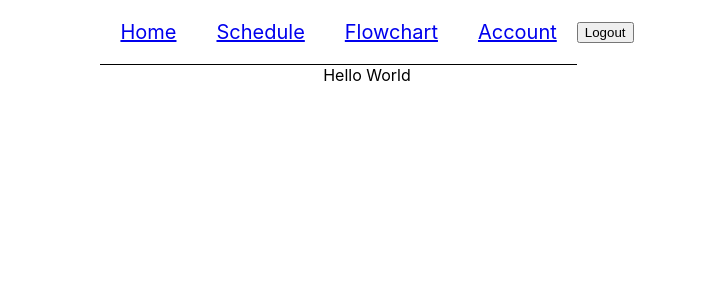
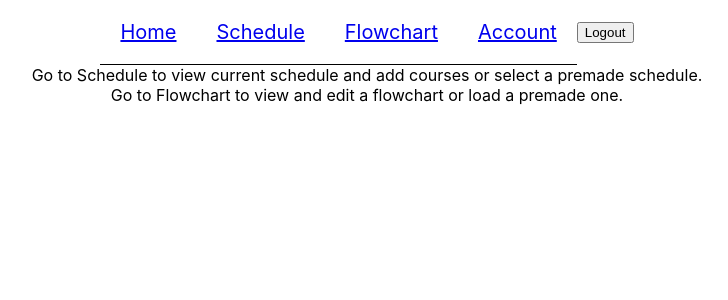
Before and after one commit to RedPandaGA/CSC4610, a React (Create React App) app in the folder ReactApp/frontend/: page /Home in a window 1280 px wide. Shown: the top 300 px of the page, without its empty margins (273-1001 px from the left). Built offline with nearby package versions, Linux system fonts and the light colour scheme.

Commit message:
temp fin

```diff
--- a/ReactApp/frontend/src/pages/home.js
+++ b/ReactApp/frontend/src/pages/home.js
@@ -6,8 +6,10 @@ function Home(){
     return(
         <div>
             <Navbar/>
-            Hello World
+            <div>Go to Schedule to view current schedule and add courses or select a premade schedule.</div>
+            <div>Go to Flowchart to view and edit a flowchart or load a premade one.</div>
         </div>
+
     )
 }
 
```
